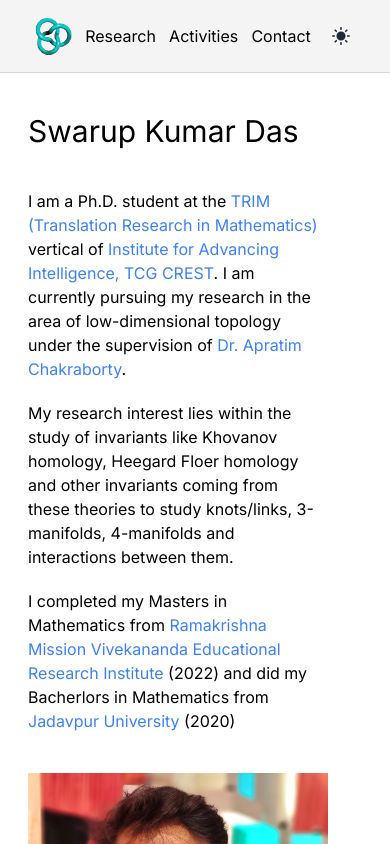
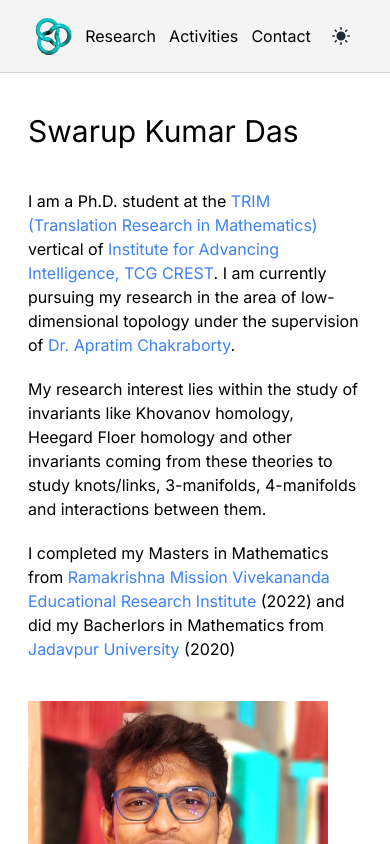
Before and after one commit to swarup4741/math_website, a Next.js app: page / in a window 390 px wide. Shown: the top 844 px of the page. Built offline with nearby package versions, Linux system fonts and the light colour scheme.

Commit message:
resizing of margins

```diff
--- a/src/app/page.tsx
+++ b/src/app/page.tsx
@@ -5,7 +5,7 @@ export default function Home() {
   return (
     <div className="px-1 md:10px md:py-5">
       <div className="flex flex-col lg:flex-row lg:justify-around lg:align-middle">
-      <div className="mr-10">
+      <div className="lg:mr-10">
       <h1 className="subpixel-antialiased text-3xl md:text-4xl lg:text-5xl mb-10 mt-5">Swarup Kumar Das</h1>
       <p className="subpixel-antialiased md:text-lg lg:text-lg mb-5">I am a Ph.D. student at the <Link className="text-blue-500" href="https://www.tcgcrest.org/researches/translational-research-in-mathematics-trim/" target="_blank">TRIM (Translation Research in Mathematics)</Link> vertical of <Link className="text-blue-500" href="https://www.tcgcrest.org/institutes/iai/" target="_blank">Institute for Advancing Intelligence, TCG CREST</Link>. I am currently pursuing my research in the area of low-dimensional topology under the supervision of <Link href="https://www.tcgcrest.org/people/apratim-chakraborty/" target="_blank" className="text-blue-500">Dr. Apratim Chakraborty</Link>.</p>
       <p className="subpixel-antialiased md:text-lg lg:text-lg mb-5">My research interest lies within the study of invariants like Khovanov homology, Heegard Floer homology and other invariants coming from these theories to study knots/links, 3-manifolds, 4-manifolds and interactions between them.</p>
```
